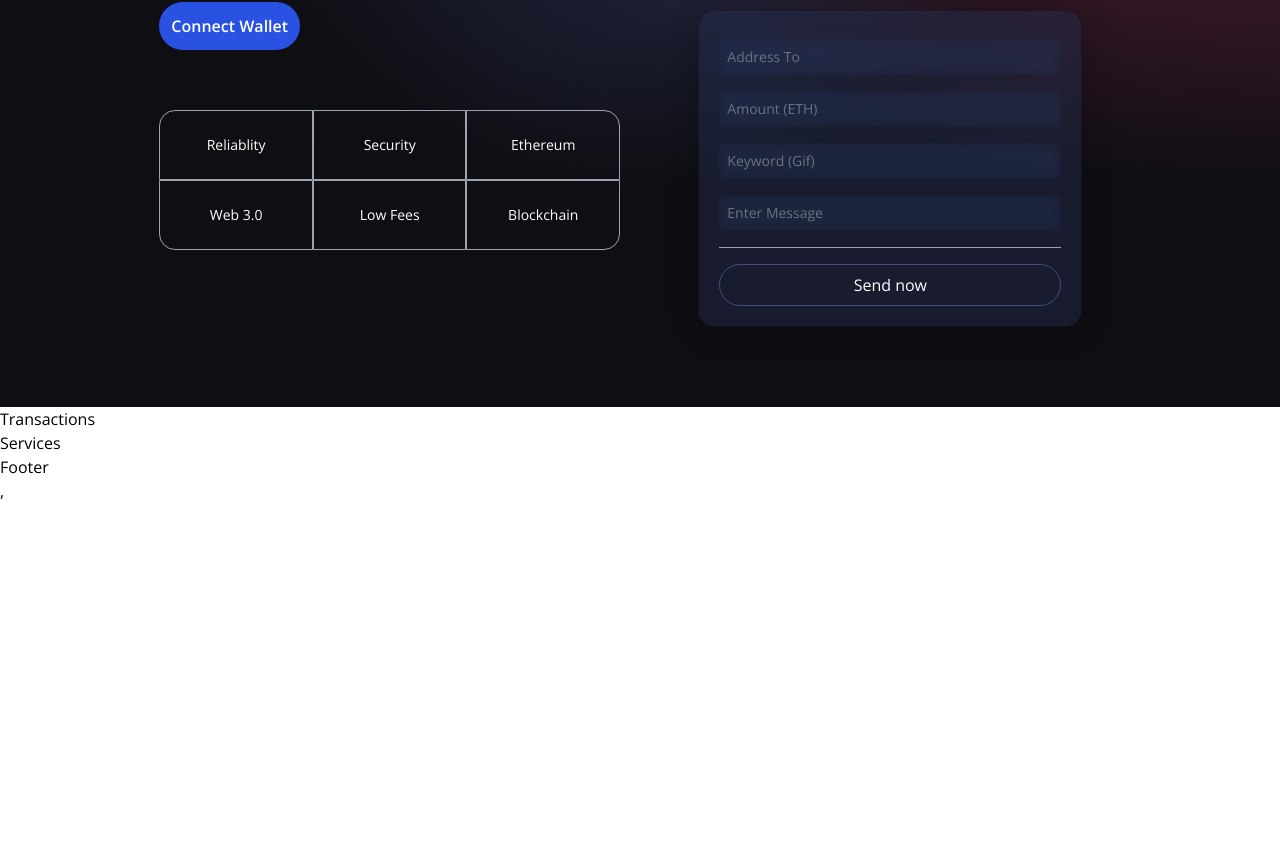
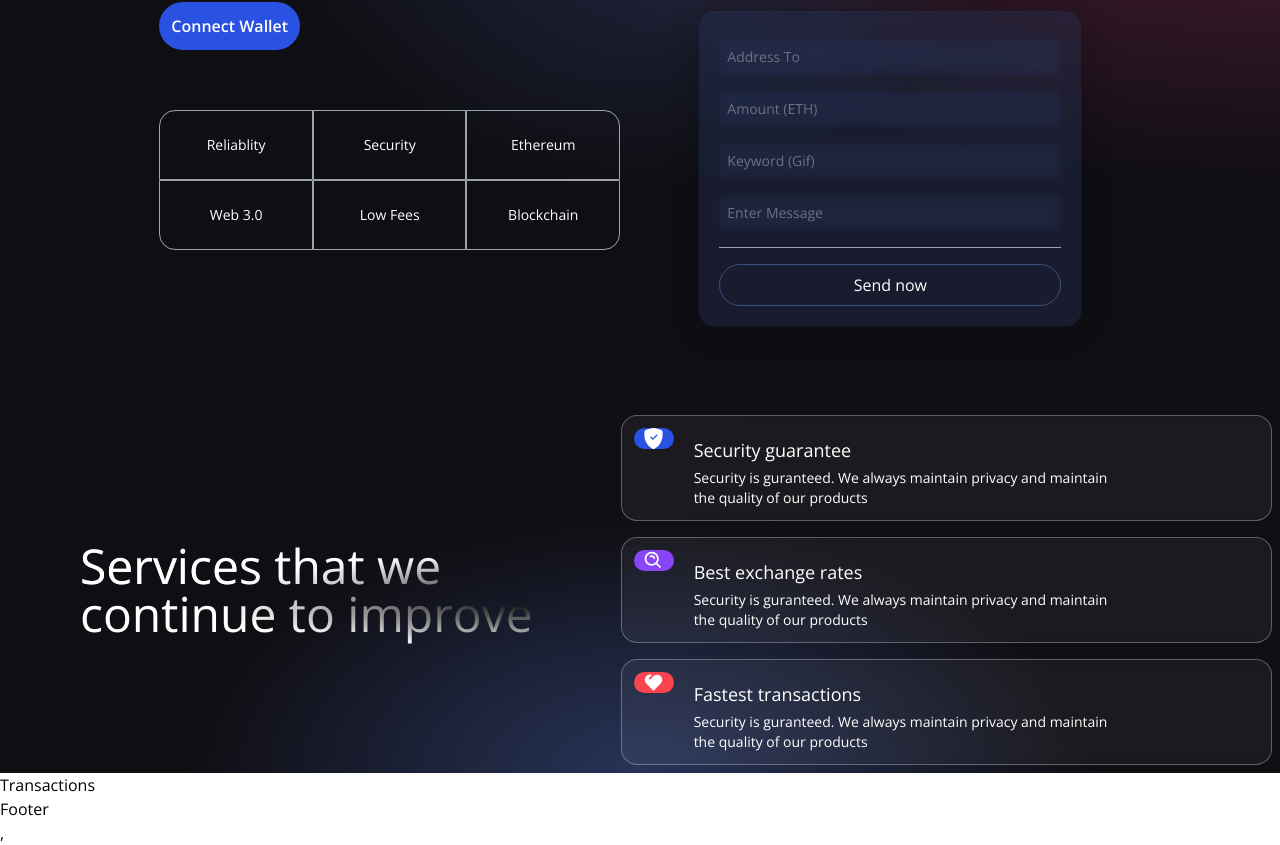
Before and after one commit to prakshh/krypt-web3.0, a React (Vite) app in the folder client/: page / in a window 1280 px wide. Shown: the part 343-1188 px from the top of the page. Before the commit the page ends 846 px from the top, so only its background shows below. Built offline with nearby package versions, Linux system fonts and the light colour scheme.

Commit message:
Services component design

```diff
--- a/client/src/App.jsx
+++ b/client/src/App.jsx
@@ -8,8 +8,8 @@
         <Navbar />
         <Welcome />
       </div>
+      <Services />
       <Transactions />
-      <Services />
       <Footer />
     </div>
   )
--- a/client/src/components/Services.jsx
+++ b/client/src/components/Services.jsx
@@ -1,6 +1,55 @@
+import { BsShieldFillCheck } from "react-icons/bs";
+import { BiSearchAlt } from "react-icons/bi";
+import { RiHeart2Fill } from "react-icons/ri";
+
+const ServiceCard = ({ color, title, icon, subtitle }) => (
+    <div className="flex flex-row justify-start items-start white-glassmorphism p-3 m-2 cursor-pointer hover:shadow-xl">
+        <div className={`w-10 -h-10 rounded-full flex justify-center items-center ${color}`}>
+            {icon}
+        </div>
+        <div className="ml-5 flex flex-col flex-1">
+            <h3 className="mt-2 text-white text-lg">{title}</h3>
+            <p className="mt-1 text-white text-sm md:w-9/12">
+                {subtitle}
+            </p>
+        </div>
+    </div>
+);
+
+
 const Services = () => {
     return (
-        <h1>Services</h1>
+        <div className="flex w-full justify-center items-center gradient-bg-services">
+            <div className="flex mf:flex-row flex-col items-center justify-between md:p-20 py-12 px-4">
+                <div className="flex-1 flex flex-col justify-start items-start">
+                    <h1 className="text-white text-3xl sm:text-5xl py-2 text-gradient ">
+                        Services that we
+                        <br />
+                        continue to improve
+                    </h1>
+                </div>
+            </div>
+            <div className="flex-1 flex flex-col justify-start items-center">
+                <ServiceCard
+                    color="bg-[#2952E3]"
+                    title="Security guarantee"
+                    icon={<BsShieldFillCheck fontSize={21} className="text-white" />}
+                    subtitle="Security is guranteed. We always maintain privacy and maintain the quality of our products"
+                />
+                <ServiceCard
+                    color="bg-[#8945F8]"
+                    title="Best exchange rates"
+                    icon={<BiSearchAlt fontSize={21} className="text-white" />}
+                    subtitle="Security is guranteed. We always maintain privacy and maintain the quality of our products"
+                />
+                <ServiceCard
+                    color="bg-[#F84550]"
+                    title="Fastest transactions"
+                    icon={<RiHeart2Fill fontSize={21} className="text-white" />}
+                    subtitle="Security is guranteed. We always maintain privacy and maintain the quality of our products"
+                />
+            </div>
+        </div>
     );
 }
 
```
